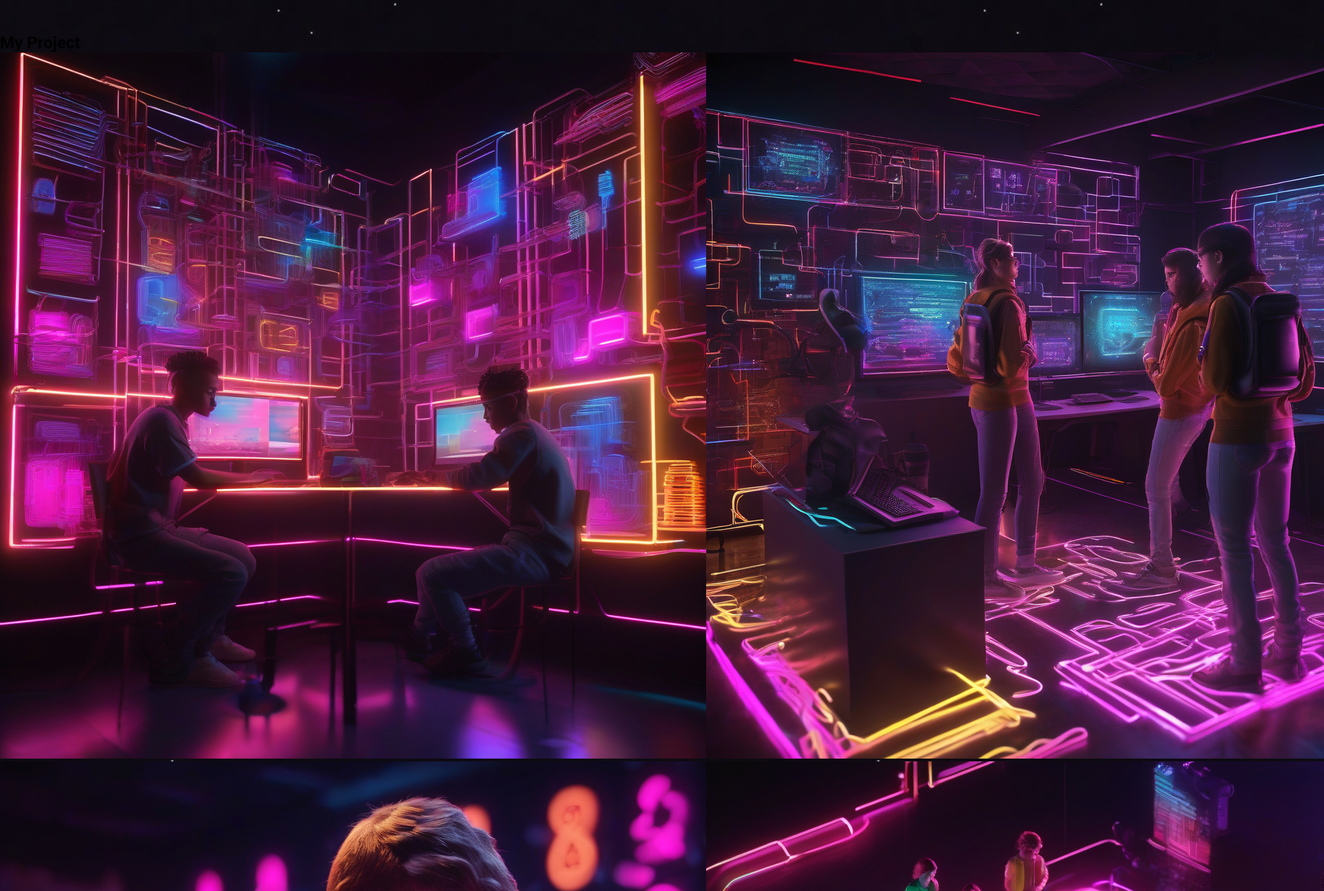
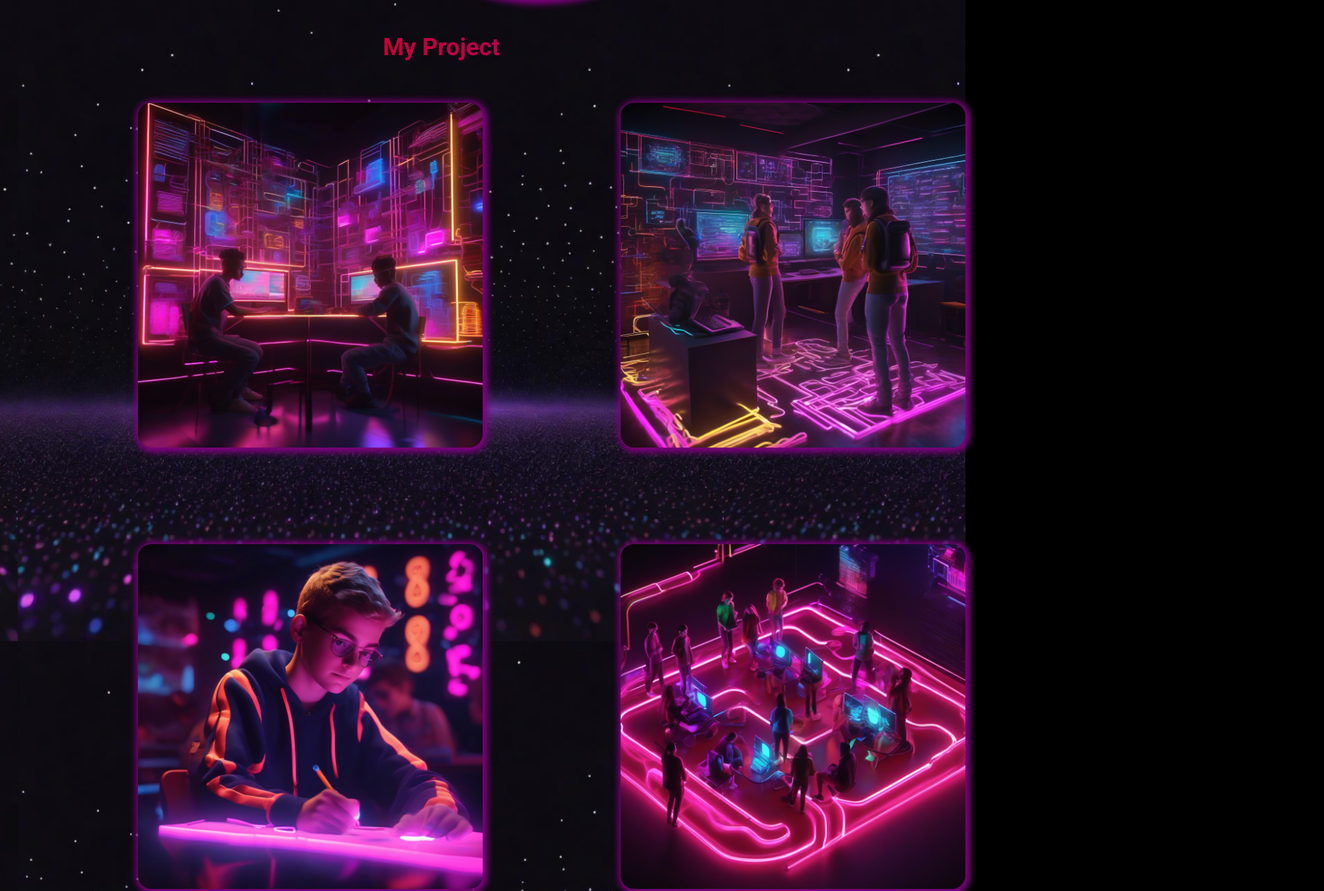
Before and after one commit to Pacome-Adoufack/portfolio, a website: page index.html in a window 1280 px wide. Shown: the part 2135-3427 px from the top of the page at 69% size, 1920 px wide, since content can reach past the window. Drawn offline with Linux system fonts and the light colour scheme.

Commit message:
responsive

```diff
--- a/index.html
+++ b/index.html
@@ -72,18 +72,18 @@
     </section>
 
     <section class="project">
-      <h2 class="Project__title">My Project</h2>
-      <div class="Project__img">
-        <div class="Project__img-1">
+      <h2 class="project__title">My Project</h2>
+      <div class="project__wrapper">
+        <div class="project__wrapper box-1">
           <img src="./images/student-1.jpeg" alt="student" />
         </div>
-        <div class="Project__img-2">
+        <div class="project__wrapper box-2">
           <img src="./images/student-2.jpeg" alt="student" />
         </div>
-        <div class="Project__img-3">
+        <div class="project__wrapper box-3">
           <img src="./images/student-3.jpeg" alt="student" />
         </div>
-        <div class="Project__img-4">
+        <div class="project__wrapper box-4">
           <img src="./images/student-4.jpeg" alt="student" />
         </div>
       </div>
--- a/package.json
+++ b/package.json
@@ -5,8 +5,8 @@
   "main": "index.js",
   "scripts": {
     "test": "echo \"Error: no test specified\" && exit 1",
-    "build": "sass style.scss style.css",
-    "watch": "sass --watch style.scss style.css"
+    "build": "sass ./styles/main.scss style.css",
+    "watch": "sass --watch ./styles/main.scss style.css"
   },
   "repository": {
     "type": "git",
--- /dev/null
+++ b/styles/footer.scss
@@ -0,0 +1,20 @@
+footer {
+    position: fixed;
+    bottom: 0;
+    width: 100%;
+    background-color: black;
+    height: 80px;
+    padding: 0px 20px;
+    color: white;
+    display: flex;
+    justify-content: space-between;
+    align-items: center;
+
+    .icon {
+      font-size: 20px;
+      margin: 5px;
+    }
+    .icon:hover {
+      color: red;
+    }
+  }
--- /dev/null
+++ b/styles/keyframes.scss
@@ -0,0 +1,71 @@
+@keyframes juniordevelopper {
+    from {
+      width: 0;
+    }
+    to {
+      width: 100%;
+    }
+  }
+  @keyframes blink-caret {
+    from,
+    to {
+      border-color: transparent;
+    }
+  }
+  @keyframes hand-animation {
+    0% {
+      transform: rotate(0deg);
+    }
+    10% {
+      transform: rotate(14deg);
+    }
+    20% {
+      transform: rotate(-8deg);
+    }
+    30% {
+      transform: rotate(14deg);
+    }
+    40% {
+      transform: rotate(-4deg);
+    }
+    50% {
+      transform: rotate(10deg);
+    }
+    60% {
+      transform: rotate(0deg);
+    }
+    100% {
+      transform: rotate(0deg);
+    }
+  }
+
+  @keyframes moveBackground {
+    0% {
+      background-position: 0 0;
+    }
+    100% {
+      background-position: 100% 100%;
+    }
+  }
+  @keyframes box {
+    0% {
+      transform: translateX(10px);
+    }
+    50% {
+      transform: translateY(50px);
+    }
+    100% {
+      transform: translateX(10px);
+    }
+  }
+  @keyframes project-animation {
+    0% {
+      transform: scale(1);
+    }
+    50% {
+      transform: scale(1.1);
+    }
+    100% {
+      transform: scale(1);
+    }
+  }
--- a/style.scss
+++ b/styles/main.scss
@@ -1,9 +1,11 @@
+@import "keyframes.scss";
+@import "footer.scss";
+
 * {
   margin: 0;
   padding: 0;
   box-sizing: border-box;
 }
-
 body {
   background-image: url("./images/vraisky.jpeg");
   animation: moveBackground 50s infinite linear;
@@ -16,7 +18,6 @@ body {
   background-color: black;
   overflow-x: hidden;
 }
-
 .menu {
   display: flex;
   justify-content: space-between;
@@ -48,7 +49,6 @@ body {
     border-bottom: 5px solid red;
   }
 }
-
 .menu-items {
   display: none;
 }
@@ -86,7 +86,6 @@ body {
     height: 500px;
   }
 }
-
 .about-me {
   min-height: 600px;
   animation: moveBackground 50s infinite linear;
@@ -117,6 +116,7 @@ body {
     width: 600px;
     margin-left: 50px;
     animation: box 4s infinite;
+    margin-bottom: 100px;
 
     .box {
       background-image: linear-gradient(30deg, red, purple);
@@ -127,7 +127,6 @@ body {
       border-radius: 10px;
       box-shadow: 2px 2px 5px 5px purple;
     }
-
     .name {
       background-image: linear-gradient(30deg, red, purple);
       color: transparent;
@@ -149,7 +148,7 @@ body {
     }
   }
 }
-.Project {
+.project {
   h2 {
     background-image: linear-gradient(30deg, red, purple);
     color: transparent;
@@ -157,11 +156,10 @@ body {
     font-size: 35px;
     text-align: center;
   }
-  .Project__img {
+  .project__wrapper {
     display: grid;
     transition: all 3s ease-in-out;
-    animation: project-animation 5s ease infinite;
-    margin-top: 120px;
+    margin-top: 20px;
 
     img {
       width: 500px;
@@ -185,7 +183,7 @@ body {
   background-clip: text;
 }
 .contact {
-  height: 100vh;
+  min-height: 100vh;
 
   .contact-card-2__button {
     text-decoration: none;
@@ -241,105 +239,6 @@ textarea {
   margin-bottom: 20px;
 }
 
-footer {
-  position: fixed;
-  bottom: 0;
-  width: 100%;
-  background-color: black;
-  height: 80px;
-  padding: 0px 20px;
-  color: white;
-  display: flex;
-  justify-content: space-between;
-  align-items: center;
-
-  .icon {
-    font-size: 20px;
-    margin: 5px;
-  }
-  .icon:hover {
-    color: red;
-  }
-}
-
-@keyframes juniordevelopper {
-  from {
-    width: 0;
-  }
-  to {
-    width: 100%;
-  }
-}
-@keyframes blink-caret {
-  from,
-  to {
-    border-color: transparent;
-  }
-}
-@keyframes hand-animation {
-  0% {
-    transform: rotate(0deg);
-  }
-  10% {
-    transform: rotate(14deg);
-  }
-  20% {
-    transform: rotate(-8deg);
-  }
-  30% {
-    transform: rotate(14deg);
-  }
-  40% {
-    transform: rotate(-4deg);
-  }
-  50% {
-    transform: rotate(10deg);
-  }
-  60% {
-    transform: rotate(0deg);
-  }
-  100% {
-    transform: rotate(0deg);
-  }
-}
-
-@keyframes moveBackground {
-  0% {
-    background-position: 0 0;
-  }
-  100% {
-    background-position: 100% 100%;
-  }
-}
-@keyframes box {
-  0% {
-    transform: translateX(10px);
-  }
-  50% {
-    transform: translateY(50px);
-  }
-  100% {
-    transform: translateX(10px);
-  }
-}
-@keyframes project-animation {
-  0% {
-    transform: scale(1);
-  }
-  50% {
-    transform: scale(1.1);
-  }
-  100% {
-    transform: scale(1);
-  }
-}
-@media (max-width: 768px) {
-  .menu__icon--link .icon {
-    font-size: 50px;
-    width: 100px;
-  }
-}
-
 @media (min-width: 768px) {
   .menu-items {
     display: block;
@@ -361,14 +260,21 @@ footer {
       height: 600px;
     }
   }
-  .Project__img {
+  .project__wrapper {
     display: grid;
     grid-template-columns: repeat(2, 1fr);
+    margin: 100px;
+    animation: project-animation 5s ease infinite;
+
+  }
+  .project__title{
+    margin-top: 100px !important;
   }
   .contact-wrapper {
     flex-direction: row;
     justify-content: space-evenly;
   }
+
   footer {
     font-size: 30px;
 
```
Also changed, not shown: style.css, 1 other file.
